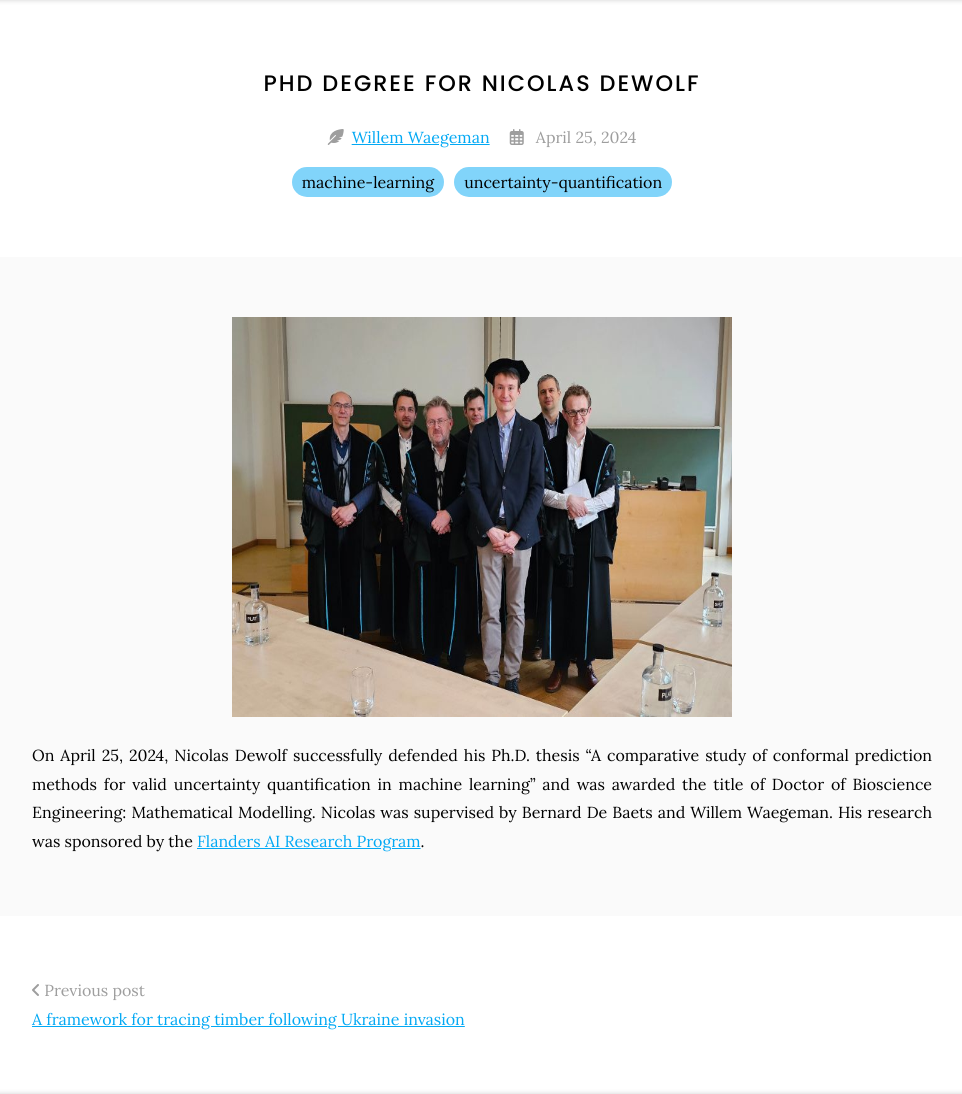
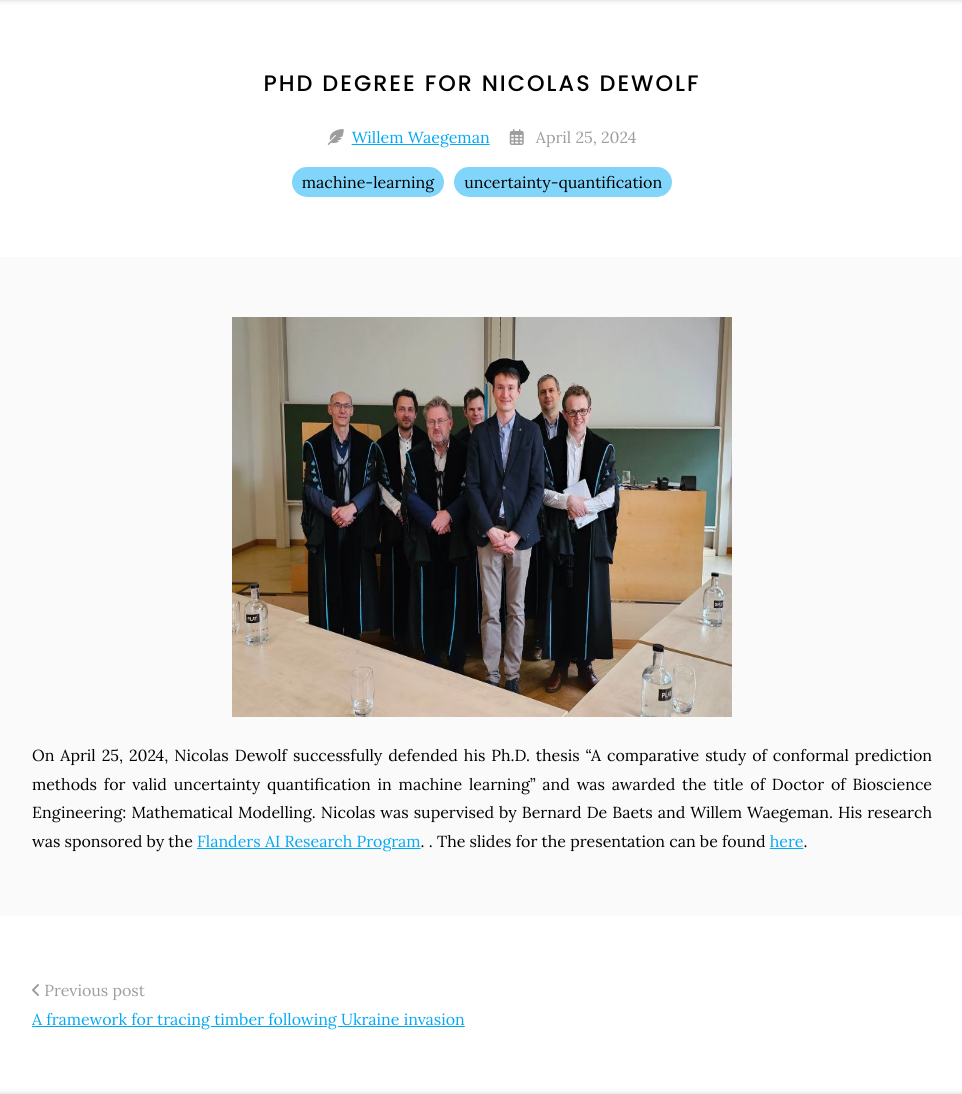
Before and after one commit to willemwaegeman/bioml, a Jekyll site: the page built from _posts/2024-04-25-nicola.md, in a window 1280 px wide. Shown: the part 110-1204 px from the top of the page, without its empty margins (158-1120 px from the left). Built offline with Jekyll 4.4.1, drawn with Linux system fonts in a browser that asks for light colours; grey boxes are pictures that could not be loaded.

Commit message:
Update 2024-04-25-nicola.md

```diff
--- a/_posts/2024-04-25-nicola.md
+++ b/_posts/2024-04-25-nicola.md
@@ -6,4 +6,4 @@ member: upton-goode
 image: images/Nicolas_Dewolf_phd_jury.jpeg
 ---
 
-On April 25, 2024, Nicolas Dewolf successfully defended his Ph.D. thesis "A comparative study of conformal prediction methods for valid uncertainty quantification in machine learning" and was awarded the title of Doctor of Bioscience Engineering: Mathematical Modelling. Nicolas was supervised by Bernard De Baets and Willem Waegeman. His research was sponsored by the [Flanders AI Research Program](https://www.flandersairesearch.be/en).
+On April 25, 2024, Nicolas Dewolf successfully defended his Ph.D. thesis "A comparative study of conformal prediction methods for valid uncertainty quantification in machine learning" and was awarded the title of Doctor of Bioscience Engineering: Mathematical Modelling. Nicolas was supervised by Bernard De Baets and Willem Waegeman. His research was sponsored by the [Flanders AI Research Program](https://www.flandersairesearch.be/en). . The slides for the presentation can be found [here](../various_data/Nicolas_slides.pdf).
```
